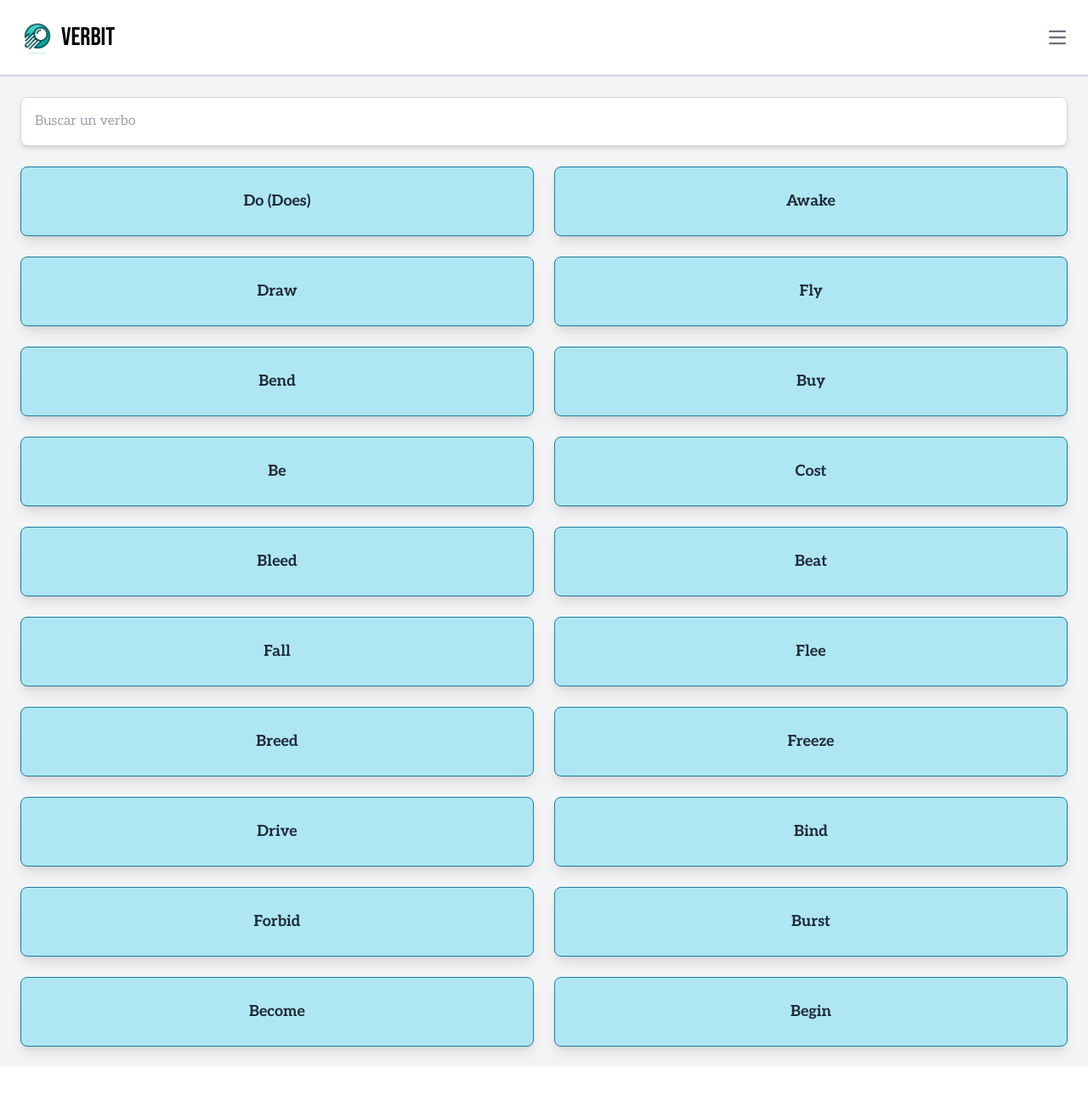
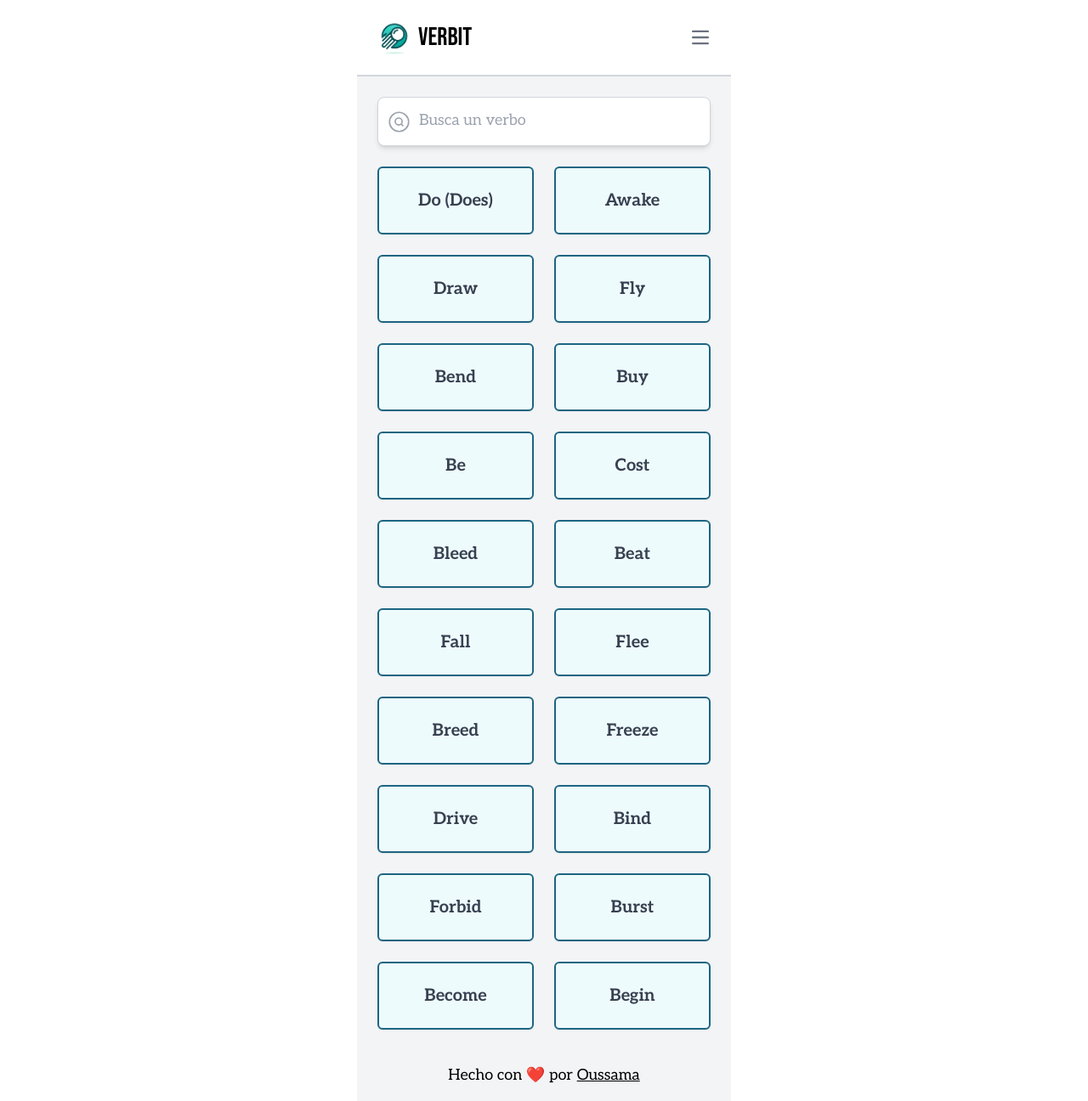
Before and after one commit to OussamaAtifii/english-verbs, a Next.js app: page / in a window 1280 px wide. Shown: the whole page at 85% size. Before the commit the page ends 1256 px from the top, so only its background shows below. Built offline with nearby package versions, Linux system fonts and the light colour scheme.

Commit message:
change styles

```diff
--- a/src/app/[name]/page.tsx
+++ b/src/app/[name]/page.tsx
@@ -1,9 +1,9 @@
 "use client";
 
 import { useEffect, useState } from "react";
-import VerbData from "../components/verb/VerbData";
+import VerbData from "../components/verbs/VerbData";
 import { Verb } from "../types/verb";
-import VerbSkeleton from "../components/verb/VerbSkeleton";
+import VerbSkeleton from "../components/verbs/VerbSkeleton";
 
 export default function VerbDetails({ params }: { params: { name: string } }) {
   const { name } = params;
--- /dev/null
+++ b/src/app/components/Footer.tsx
@@ -0,0 +1,16 @@
+export default function Footer() {
+  return (
+    <footer className="text-center p-4 text-lg bg-gray-100">
+      <p>
+        <span>Hecho con ❤️ por </span>
+        <a
+          href="https://github.com/OussamaAtifii"
+          target="_blank"
+          className="underline"
+        >
+          Oussama
+        </a>
+      </p>
+    </footer>
+  );
+}
--- a/src/app/components/HomeSkeleton.tsx
+++ b/src/app/components/HomeSkeleton.tsx
@@ -1,6 +1,6 @@
 export default function HomeSkeleton() {
   return (
-    <main className="flex flex-col gap-6 p-6 bg-gray-100 min-h-screen min-w-[100vw]">
+    <main className="flex flex-col gap-6 p-6 bg-gray-100 min-h-screen">
       {/* Skeleton del input de búsqueda */}
       <div className="flex items-center w-full h-12 bg-gray-300 animate-pulse rounded-lg shadow-md pl-4">
         <div className="w-1/2 h-6 bg-gray-400 animate-pulse rounded-md"></div>
--- a/src/app/components/card.tsx
+++ b/src/app/components/card.tsx
@@ -4,10 +4,10 @@ import { VerbName } from "../types/verb";
 export default function Card({ verb }: { verb: VerbName }) {
   return (
     <Link
-      href={`${verb.name.toLowerCase()}`}
-      className="h-[82px] border border-jellybean-600 bg-jellybean-200 shadow-lg rounded-lg flex justify-center items-center"
+      href={`/${verb.name.toLowerCase()}`}
+      className="h-20 border-2 border-jellybean-700 bg-jellybean-50 shadow-sm rounded-md flex justify-center items-center"
     >
-      <p className="font-bold text-lg text-gray-800">{verb.name}</p>
+      <p className="font-semibold text-xl text-gray-700">{verb.name}</p>
     </Link>
   );
 }
--- /dev/null
+++ b/src/app/components/quiz/QuizCard.tsx
@@ -0,0 +1,28 @@
+import { ArrowRight } from "@/app/icons/icons";
+import Link from "next/link";
+
+export default function QuizCard({
+  name,
+  href,
+  questQuantity,
+}: {
+  name: string;
+  href: string;
+  questQuantity: number;
+}) {
+  return (
+    <div className="border border-gray-300 rounded-lg p-4 flex justify-between items-center bg-gray-50">
+      <div>
+        <h2 className="text-lg font-semibold text-gray-700">{name} Quiz</h2>
+        <p className="text-sm text-gray-500">{questQuantity} Questions</p>
+      </div>
+      <Link
+        // TODO: Add quiz href
+        href={`/quiz/${href}`}
+        className="flex items-center gap-2 bg-jellybean-500 text-white px-5 py-2 rounded-md"
+      >
+        Start <ArrowRight />
+      </Link>
+    </div>
+  );
+}
--- /dev/null
+++ b/src/app/components/verbs/VerbData.tsx
@@ -0,0 +1,58 @@
+import Link from "next/link";
+import { SquareArrowLeft01Icon } from "../../icons/icons";
+import { Verb } from "../../types/verb";
+
+export default function VerbData({ verb }: { verb: Verb | null }) {
+  return (
+    <>
+      <div className="flex flex-col justify-between min-h-[calc(100dvh-89.45px)] p-6 bg">
+        <div className="flex flex-col gap-6 items-center">
+          {/* Encabezado con el nombre del verbo */}
+          <h1 className="text-4xl font-extrabold text-jellybean-950 uppercase underline tracking-wide">
+            {verb?.name}
+          </h1>
+
+          {/* Tarjetas con los detalles del verbo */}
+          <div className="w-full space-y-6">
+            <div className="bg-white shadow-lg rounded-xl p-4 border-l-4 border-jellybean-500">
+              <h2 className="text-lg font-semibold text-gray-800">
+                Pasado Simple
+              </h2>
+              <p className="text-gray-700 mt-1 font-bold text-lg">
+                {verb?.past}
+              </p>
+            </div>
+            <div className="bg-white shadow-lg rounded-xl p-4 border-l-4 border-jellybean-500">
+              <h2 className="text-lg font-semibold text-gray-800">
+                Pasado Participio
+              </h2>
+              <p className="text-gray-700 mt-1 font-bold text-lg">
+                {verb?.pastParticiple}
+              </p>
+            </div>
+            <h2 className="text-2xl font-bold text-gray-800 text-center pt-6">
+              Significado/s
+            </h2>
+            <div className="grid grid-cols-1 md:grid-cols-2 gap-5">
+              {verb?.meaning.map((mean) => (
+                <div
+                  className="bg-white shadow-lg rounded-xl p-4 border-l-4 border-jellybean-500"
+                  key={mean}
+                >
+                  <h3 className="text-lg font-bold text-gray-800 ">{mean}</h3>
+                </div>
+              ))}
+            </div>
+          </div>
+        </div>
+        <Link
+          href="/"
+          className="bg-jellybean-500 hover:bg-jellybean-600 px-10 py-4 rounded-lg flex justify-center items-center gap-3 mt-8"
+        >
+          <SquareArrowLeft01Icon className="w-6 h-6" />
+          <span className="text-xl font-bold">Go back</span>
+        </Link>
+      </div>
+    </>
+  );
+}
--- /dev/null
+++ b/src/app/components/verbs/VerbSkeleton.tsx
@@ -0,0 +1,41 @@
+export default function VerbSkeleton() {
+  return (
+    <div className="flex flex-col justify-between max-w-[540px] min-h-[calc(100dvh-89.45px)] p-6 bg">
+      <div className="flex flex-col gap-6 items-center">
+        {/* Skeleton del Encabezado */}
+        <div className="w-48 h-8 bg-gray-300 animate-pulse rounded-md"></div>
+
+        {/* Skeleton de las Tarjetas */}
+        <div className="w-full space-y-6">
+          <div className="bg-white shadow-lg rounded-xl p-4 border-l-4 border-transparent">
+            <div className="w-24 h-6 bg-gray-300 animate-pulse rounded-md"></div>
+            <div className="w-32 h-8 bg-gray-300 animate-pulse mt-1 rounded-md"></div>
+          </div>
+          <div className="bg-white shadow-lg rounded-xl p-4 border-l-4 border-transparent">
+            <div className="w-32 h-6 bg-gray-300 animate-pulse rounded-md"></div>
+            <div className="w-40 h-8 bg-gray-300 animate-pulse mt-1 rounded-md"></div>
+          </div>
+
+          {/* Skeleton del Subtítulo */}
+          <div className="w-32 h-6 bg-gray-300 animate-pulse rounded-md mx-auto pt-6"></div>
+
+          {/* Skeleton de los Significados */}
+          <div className="grid grid-cols-1 md:grid-cols-2 gap-5">
+            <div className="bg-white shadow-lg rounded-xl p-4 border-l-4 border-transparent">
+              <div className="w-full h-8 bg-gray-300 animate-pulse rounded-md"></div>
+            </div>
+            <div className="bg-white shadow-lg rounded-xl p-4 border-l-4 border-transparent">
+              <div className="w-full h-8 bg-gray-300 animate-pulse rounded-md"></div>
+            </div>
+          </div>
+        </div>
+      </div>
+
+      {/* Skeleton del Botón de regreso */}
+      <div className="bg-gray-300 animate-pulse px-10 py-4 rounded-lg flex justify-center items-center gap-3 mt-8">
+        <div className="w-6 h-6 bg-gray-400 rounded-full"></div>
+        <div className="w-20 h-6 bg-gray-400 rounded-md"></div>
+      </div>
+    </div>
+  );
+}
--- a/src/app/layout.tsx
+++ b/src/app/layout.tsx
@@ -19,7 +19,9 @@ export default function RootLayout({
 }>) {
   return (
     <html lang="es">
-      <body className={`${aleo.className} min-h-[100dvh] mx-auto`}>
+      <body
+        className={`${aleo.className} min-h-[100dvh] mx-auto max-w-[440px]`}
+      >
         <NavBar />
         {children}
       </body>
--- a/src/app/page.tsx
+++ b/src/app/page.tsx
@@ -3,8 +3,9 @@
 import React, { useEffect, useState } from "react";
 import Card from "./components/card";
 import { Verb } from "./types/verb";
-import { ArrowUp } from "./icons/icons";
+import { Alert02Icon, ArrowUp, SearchCircleIcon } from "./icons/icons";
 import HomeSkeleton from "./components/HomeSkeleton";
+import Footer from "./components/Footer";
 
 export default function Home() {
   const [verbs, setVerbs] = useState<Verb[]>([]);
@@ -27,7 +28,7 @@ export default function Home() {
   }, []);
 
   const toggleVisibility = () => {
-    if (window.scrollY > 100) {
+    if (window.scrollY > 300) {
       setIsVisible(true);
     } else {
       setIsVisible(false);
@@ -60,18 +61,30 @@ export default function Home() {
   return loading ? (
     <HomeSkeleton />
   ) : (
-    <main className="flex flex-col gap-6 p-6 bg-gray-100 min-h-screen min-w-[100vw]">
+    <div className="flex flex-col min-h-screen">
+      <main className="flex-grow p-6 bg-gray-100">
+        <div className="relative mb-6">
+          <span className="absolute inset-y-0 left-0 flex items-center pl-3 pr-2">
+            <SearchCircleIcon className="text-gray-400" />
+          </span>
           <input
             type="text"
-        placeholder="Buscar un verbo"
-        className="border border-gray-300 rounded-lg w-full p-4 shadow-md focus:outline-none"
+            placeholder="Busca un verbo"
+            className="border border-gray-300 rounded-lg w-full p-4 pl-12 shadow-md focus:outline-none placeholder:text-lg"
             onChange={handleSearch}
           />
+        </div>
+
         {verbsFiltered.length < 1 ? (
+          <div className="flex flex-col justify-center items-center gap-2">
+            <div className="rounded-full p-2 bg-red-200 flex items-center w-10">
+              <Alert02Icon />
+            </div>
             <p className="text-center text-gray-700">
               No se encontraron resultados para{" "}
-          <span className="font-semibold">{verbToSearch}</span>
+              <span className="font-bold">{verbToSearch}</span>
             </p>
+          </div>
         ) : (
           <div className="grid grid-cols-2 gap-6">
             {verbsFiltered.map((verb) => (
@@ -82,12 +95,14 @@ export default function Home() {
 
         {isVisible && (
           <button
-          className="fixed bottom-4 right-4 border border-jellybean-600 p-4 bg-jellybean-100 rounded-md z-10"
+            className="fixed bottom-4 right-4 p-4 shadow-md bg-white rounded-full z-10"
             onClick={scrrollToTop}
           >
             <ArrowUp />
           </button>
         )}
       </main>
+      <Footer />
+    </div>
   );
 }
```
Lines whose indentation alone changed are shown as unchanged.
